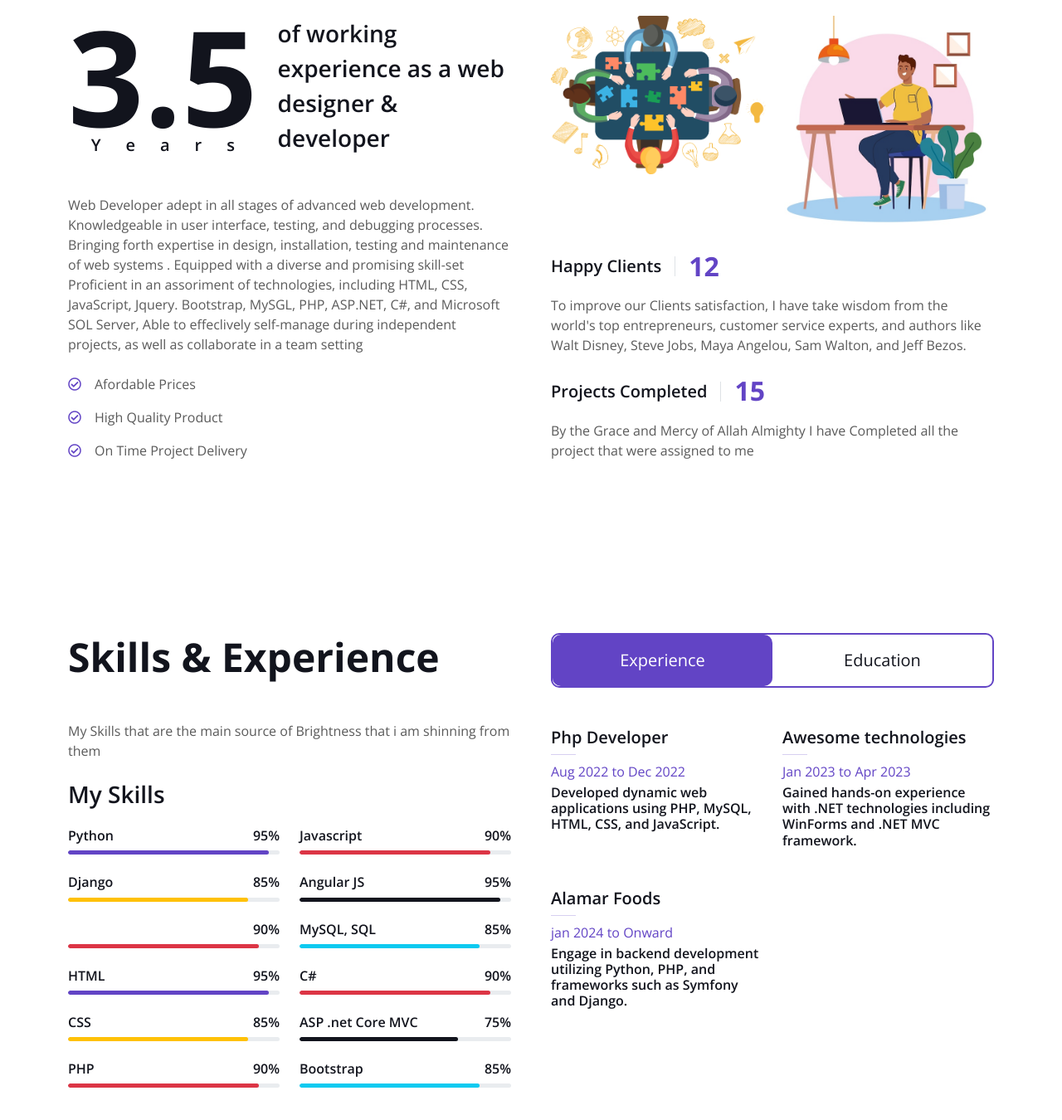
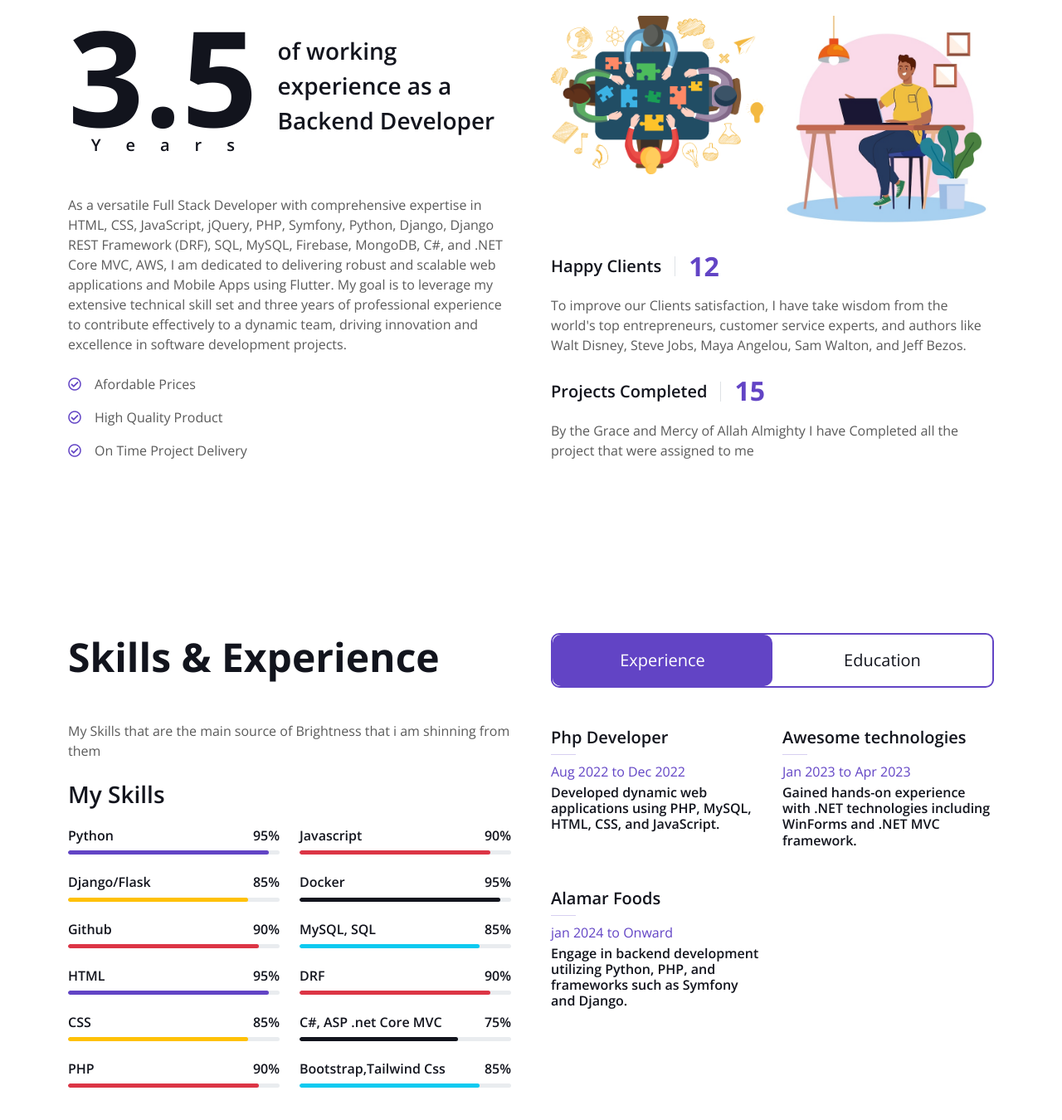
Before and after one commit to KareemBaloch1/KareemGorgunady.github.io, a plain HTML site: page index.html in a window 1280 px wide. Shown: the part 704-2054 px from the top of the page at 83% size. Drawn offline with nearby package versions, Linux system fonts and the light colour scheme.

Commit message:
Add files via upload

```diff
--- a/index.html
+++ b/index.html
@@ -84,7 +84,7 @@
                     <h3 class="text-primary mb-3">I'm</h3>
                     <h1 class="display-3 mb-3">Abdul Kareem</h1>
                     <h2 class="typed-text-output d-inline"></h2>
-                    <div class="typed-text d-none">Web Designer, Full Stock Web_Developer, Destop Apps Developer</div>
+                    <div class="typed-text d-none">Web Designer, Full Stock Web_Developer, Django Developer</div>
                     <div class="d-flex align-items-center pt-5">
                         <a href="cv/Abdul_Kareem_CV.pdf" class="btn btn-primary py-3 px-4 me-5">Download CV</a>
                         <!-- <button type="button" class="btn-play" data-bs-toggle="modal"
@@ -134,14 +134,13 @@
                             <h1 class="display-1 mb-0">3.5</h1>
                             <h5 class="mb-0">Years</h5>
                         </div>
-                        <h3 class="lh-base mb-0">of working experience as a web designer & developer</h3>
+                        <h3 class="lh-base mb-0">of working experience as a Backend Developer</h3>
                     </div>
-                    <p class="mb-4">Web Developer adept in all stages of advanced web development. Knowledgeable in user
-                        interface, testing, and debugging processes. Bringing forth expertise in design, installation,
-                        testing and maintenance of web systems . Equipped with a diverse and promising skill-set
-                        Proficient in an assoriment of technologies, including HTML, CSS, JavaScript, Jquery.
-                        Bootstrap, MySGL, PHP, ASP.NET, C#, and Microsoft SOL Server, Able to effeclively
-                        self-manage during independent projects, as well as collaborate in a team setting</p>
+                    <p class="mb-4">As a versatile Full Stack Developer with comprehensive expertise in HTML, CSS, JavaScript, jQuery, PHP, Symfony, Python,
+                        Django, Django REST Framework (DRF), SQL, MySQL, Firebase, MongoDB, C#, and .NET Core MVC, AWS, I am dedicated to
+                        delivering robust and scalable web applications and Mobile Apps using Flutter. My goal is to leverage my extensive technical
+                        skill set and three years of professional experience to contribute effectively to a dynamic team, driving innovation and
+                        excellence in software development projects.</p>
                     <p class="mb-3"><i class="far fa-check-circle text-primary me-3"></i>Afordable Prices</p>
                     <p class="mb-3"><i class="far fa-check-circle text-primary me-3"></i>High Quality Product</p>
                     <p class="mb-3"><i class="far fa-check-circle text-primary me-3"></i>On Time Project Delivery</p>
@@ -194,7 +193,7 @@
                             </div>
                             <div class="skill mb-4">
                                 <div class="d-flex justify-content-between">
-                                    <h6 class="font-weight-bold">Django</h6>
+                                    <h6 class="font-weight-bold">Django/Flask</h6>
                                     <h6 class="font-weight-bold">85%</h6>
                                 </div>
                                 <div class="progress">
@@ -203,7 +202,7 @@
                             </div>
                             <div class="skill mb-4">
                                 <div class="d-flex justify-content-between">
-                                    <h6 class="font-weight-bold"></h6>
+                                    <h6 class="font-weight-bold">Github</h6>
                                     <h6 class="font-weight-bold">90%</h6>
                                 </div>
                                 <div class="progress">
@@ -223,7 +222,7 @@
                             </div>
                             <div class="skill mb-4">
                                 <div class="d-flex justify-content-between">
-                                    <h6 class="font-weight-bold">Angular JS</h6>
+                                    <h6 class="font-weight-bold">Docker</h6>
                                     <h6 class="font-weight-bold">95%</h6>
                                 </div>
                                 <div class="progress">
@@ -272,7 +271,7 @@
                         <div class="col-md-6">
                             <div class="skill mb-4">
                                 <div class="d-flex justify-content-between">
-                                    <h6 class="font-weight-bold">C#</h6>
+                                    <h6 class="font-weight-bold">DRF</h6>
                                     <h6 class="font-weight-bold">90%</h6>
                                 </div>
                                 <div class="progress">
@@ -281,7 +280,7 @@
                             </div>
                             <div class="skill mb-4">
                                 <div class="d-flex justify-content-between">
-                                    <h6 class="font-weight-bold">ASP .net Core MVC</h6>
+                                    <h6 class="font-weight-bold">C#, ASP .net Core MVC</h6>
                                     <h6 class="font-weight-bold">75%</h6>
                                 </div>
                                 <div class="progress">
@@ -290,7 +289,7 @@
                             </div>
                             <div class="skill mb-4">
                                 <div class="d-flex justify-content-between">
-                                    <h6 class="font-weight-bold">Bootstrap</h6>
+                                    <h6 class="font-weight-bold">Bootstrap,Tailwind Css</h6>
                                     <h6 class="font-weight-bold">85%</h6>
                                 </div>
                                 <div class="progress">
```
